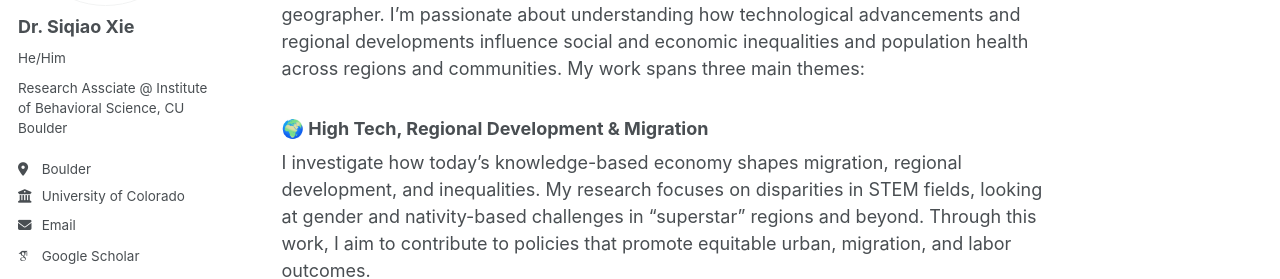
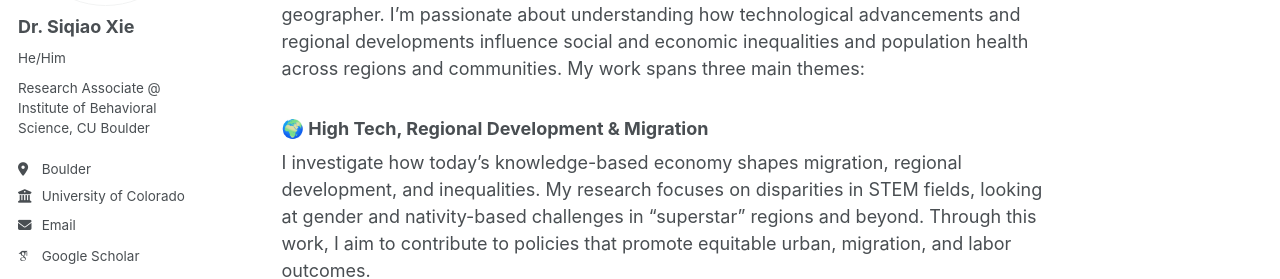
Before and after one commit to xiesiqiao/xiesiqiao.github.io, a Jekyll site: the page built from _pages/about.md, in a window 1280 px wide. Shown: the part 275-554 px from the top of the page. Built offline with Jekyll 4.4.1, drawn with Linux system fonts in a browser that asks for light colours; some web fonts are replaced.

Commit message:
Update _config.yml

```diff
--- a/_config.yml
+++ b/_config.yml
@@ -24,7 +24,7 @@ author:
   avatar           : "profile.png"
   name             : "Dr. Siqiao Xie"
   pronouns         : "He/Him"
-  bio              : "Research Assciate @ Institute of Behavioral Science, CU Boulder"
+  bio              : "Research Associate @ Institute of Behavioral Science, CU Boulder"
   location         : "Boulder"
   employer         : "University of Colorado"
   uri              : # URL
```
